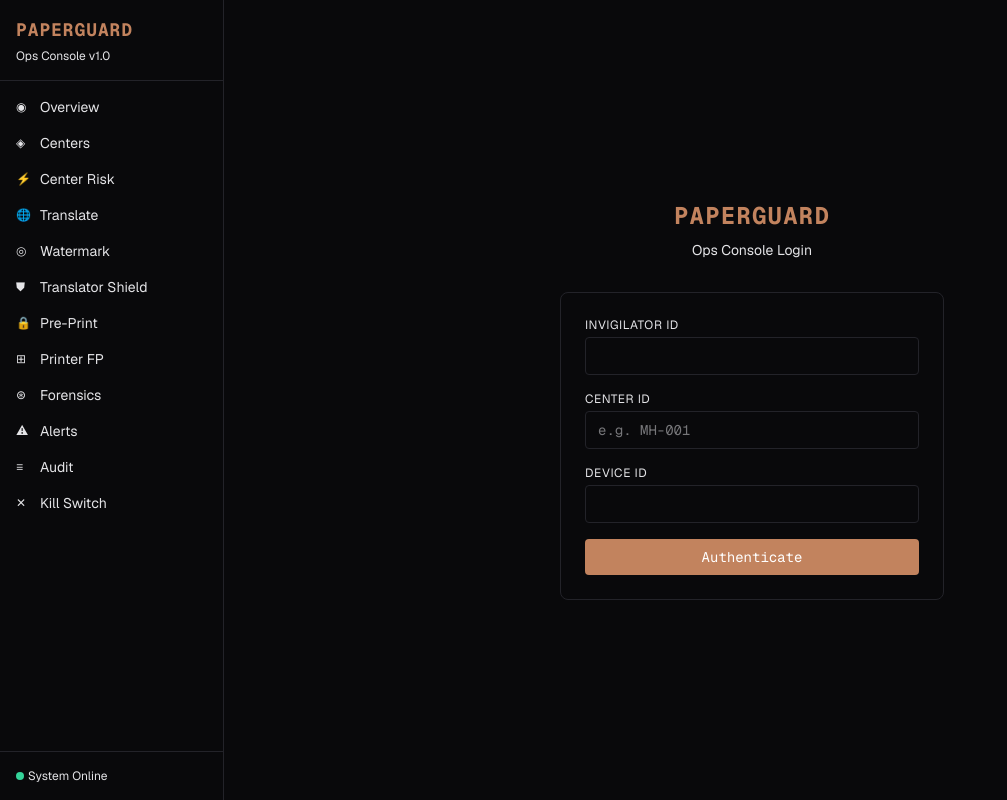
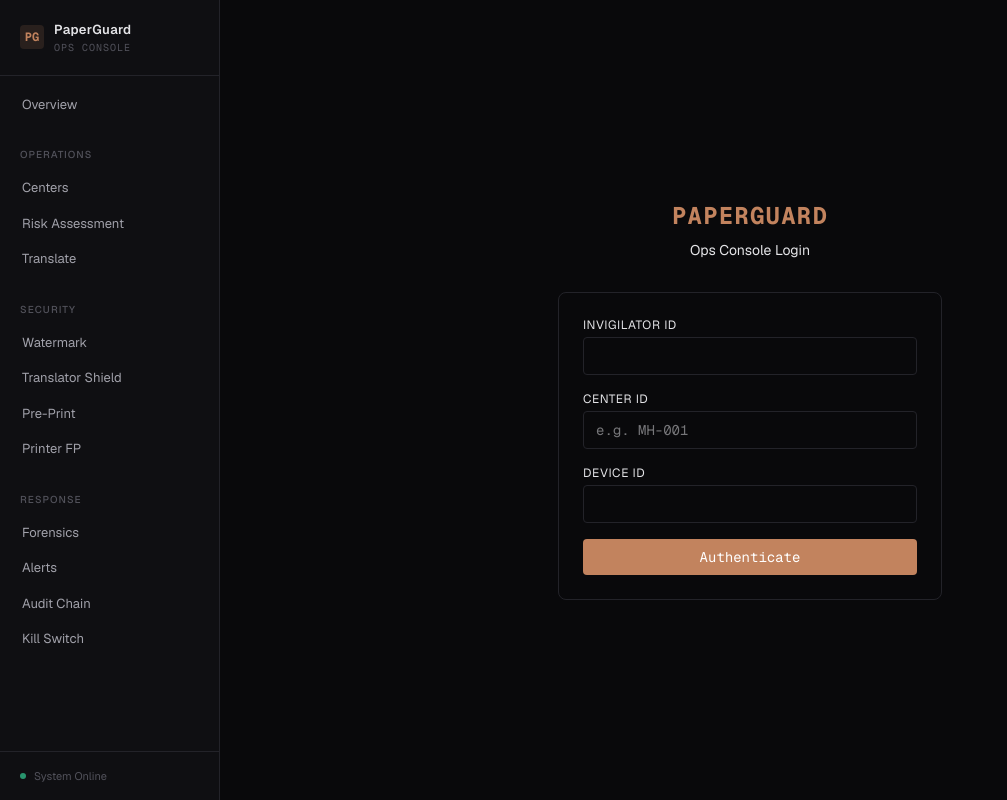
Before and after one commit to Musafir02/PaperGuard, a Next.js app in the folder ops-webapp/: page / in a window 1280 px wide. Shown: the whole page, without its empty margins (0-1007 px from the left). Built offline with nearby package versions, Linux system fonts and the light colour scheme.

Commit message:
redesign sidebar — section dividers and cleaner nav

```diff
--- a/ops-webapp/app/components/Sidebar.tsx
+++ b/ops-webapp/app/components/Sidebar.tsx
@@ -4,51 +4,78 @@ import Link from "next/link";
 import { usePathname } from "next/navigation";
 
 const NAV = [
-  { href: "/dashboard", label: "Overview", icon: "◉" },
-  { href: "/dashboard/centers", label: "Centers", icon: "◈" },
-  { href: "/dashboard/center-risk", label: "Center Risk", icon: "⚡" },
-  { href: "/dashboard/translate", label: "Translate", icon: "🌐" },
-  { href: "/dashboard/watermark", label: "Watermark", icon: "◎" },
-  { href: "/dashboard/translator-shield", label: "Translator Shield", icon: "⛊" },
-  { href: "/dashboard/preprint", label: "Pre-Print", icon: "🔒" },
-  { href: "/dashboard/printer-fp", label: "Printer FP", icon: "⊞" },
-  { href: "/dashboard/forensics", label: "Forensics", icon: "⊛" },
-  { href: "/dashboard/alerts", label: "Alerts", icon: "⚠" },
-  { href: "/dashboard/audit", label: "Audit", icon: "≡" },
-  { href: "/dashboard/killswitch", label: "Kill Switch", icon: "✕" },
+  { href: "/dashboard", label: "Overview" },
+  { divider: true, label: "Operations" },
+  { href: "/dashboard/centers", label: "Centers" },
+  { href: "/dashboard/center-risk", label: "Risk Assessment" },
+  { href: "/dashboard/translate", label: "Translate" },
+  { divider: true, label: "Security" },
+  { href: "/dashboard/watermark", label: "Watermark" },
+  { href: "/dashboard/translator-shield", label: "Translator Shield" },
+  { href: "/dashboard/preprint", label: "Pre-Print" },
+  { href: "/dashboard/printer-fp", label: "Printer FP" },
+  { divider: true, label: "Response" },
+  { href: "/dashboard/forensics", label: "Forensics" },
+  { href: "/dashboard/alerts", label: "Alerts" },
+  { href: "/dashboard/audit", label: "Audit Chain" },
+  { href: "/dashboard/killswitch", label: "Kill Switch" },
 ];
 
 export default function Sidebar() {
-  const pathname = usePathname();
+  const pathname = usePathname() ?? "/";
 
   return (
-    <aside className="w-56 bg-card border-r border-border flex flex-col min-h-screen">
-      <div className="p-4 border-b border-border">
-        <h1 className="text-accent font-mono font-bold text-lg tracking-wider">PAPERGUARD</h1>
-        <p className="text-muted text-xs mt-1">Ops Console v1.0</p>
+    <aside className="w-[220px] bg-bg-secondary border-r border-border flex flex-col h-screen sticky top-0">
+      <div className="px-5 py-5 border-b border-border">
+        <div className="flex items-center gap-2.5">
+          <div className="w-6 h-6 rounded bg-accent/15 flex items-center justify-center">
+            <span className="text-accent text-xs font-bold font-mono">PG</span>
+          </div>
+          <div>
+            <h1 className="text-[13px] font-semibold tracking-wide text-text-primary">PaperGuard</h1>
+            <p className="text-[10px] text-text-muted font-mono uppercase tracking-widest">Ops Console</p>
+          </div>
+        </div>
       </div>
-      <nav className="flex-1 py-2">
-        {NAV.map((item) => {
-          const active = pathname === item.href || (item.href !== "/dashboard" && pathname?.startsWith(item.href));
+
+      <nav className="flex-1 py-3 px-3 overflow-y-auto">
+        {NAV.map((item, i) => {
+          if ("divider" in item && item.divider) {
+            return (
+              <div key={i} className="mt-5 mb-1.5 px-2">
+                <span className="text-[10px] font-medium text-text-muted uppercase tracking-widest">
+                  {item.label}
+                </span>
+              </div>
+            );
+          }
+
+          if (!("href" in item)) return null;
+          const href: string = item.href as string;
+
+          const active = pathname === href || (href !== "/dashboard" && pathname.startsWith(href));
+
           return (
             <Link
-              key={item.href}
-              href={item.href}
-              className={`flex items-center gap-2 px-4 py-2 text-sm transition-colors ${
+              key={href}
+              href={href}
+              className={`block px-2.5 py-[7px] text-[13px] rounded-[6px] transition-all duration-150 mb-[2px] ${
                 active
-                  ? "bg-accent/10 text-accent border-r-2 border-accent"
-                  : "text-muted hover:text-foreground hover:bg-white/5"
+                  ? "bg-accent-dim text-accent font-medium"
+                  : "text-text-secondary hover:text-text-primary hover:bg-bg-hover"
               }`}
             >
-              <span className="text-xs w-4">{item.icon}</span>
               {item.label}
             </Link>
           );
         })}
       </nav>
-      <div className="p-4 border-t border-border text-xs text-muted">
-        <span className="inline-block w-2 h-2 bg-green rounded-full mr-1"></span>
-        System Online
+
+      <div className="px-5 py-4 border-t border-border">
+        <div className="flex items-center gap-2">
+          <span className="w-1.5 h-1.5 rounded-full bg-green pulse-dot"></span>
+          <span className="text-[11px] text-text-muted">System Online</span>
+        </div>
       </div>
     </aside>
   );
```
